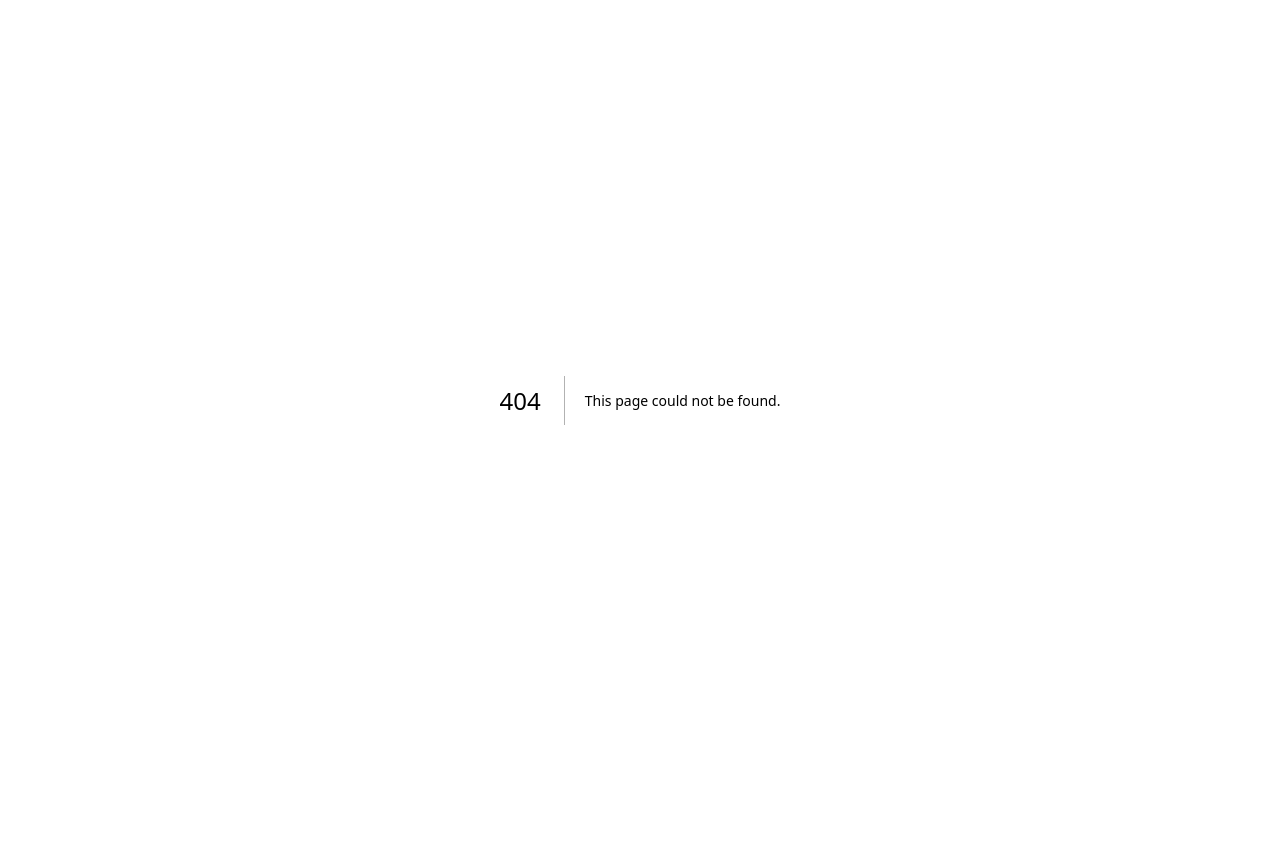
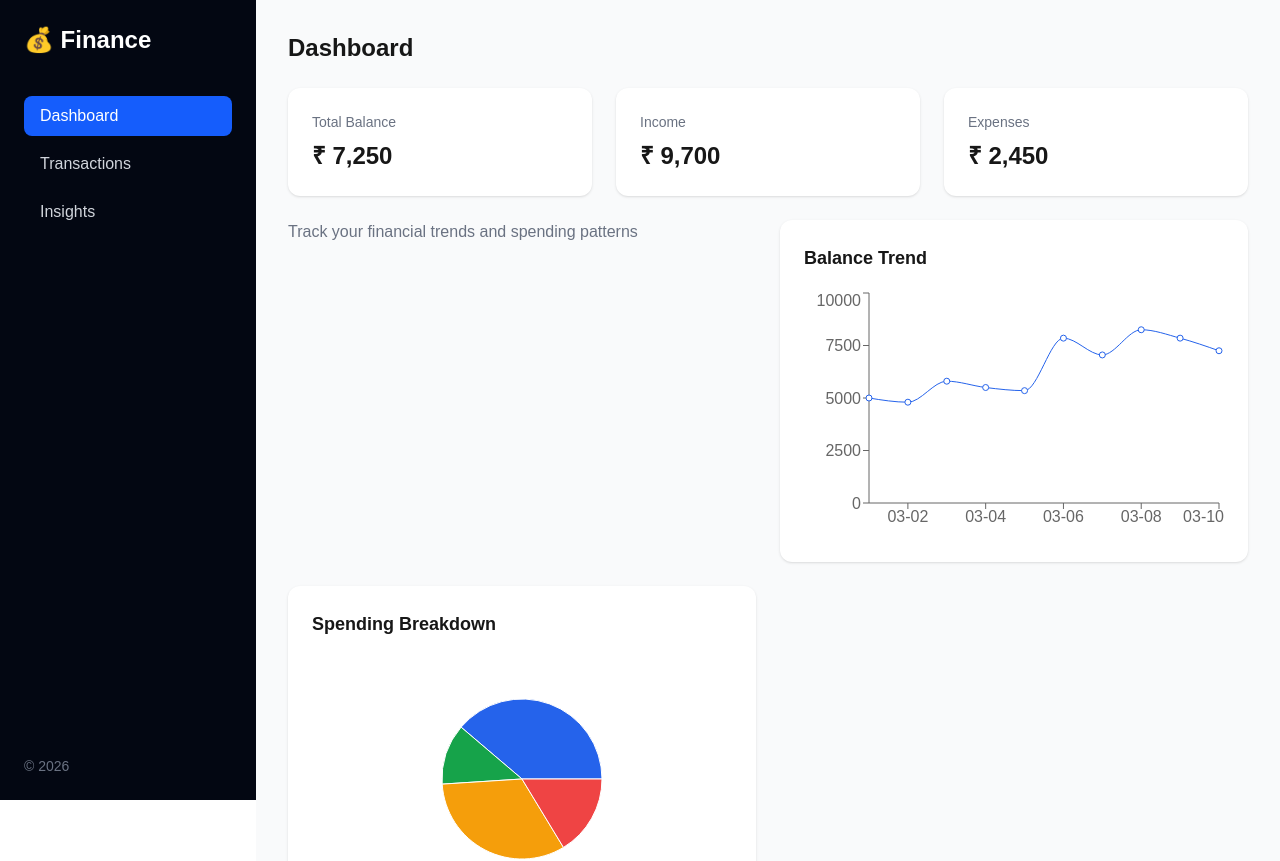
Before and after one commit to shreysircar/finance-dashboard, a Next.js app: page /dashboard in a window 1280 px wide. Before the commit this address had no page. Shown: the top 861 px of the page. Before the commit the page ends 800 px from the top, so only its background shows below. Built offline with nearby package versions, Linux system fonts and the light colour scheme.

Commit message:
adding dashboard,transaction,insights folders

```diff
--- /dev/null
+++ b/src/app/dashboard/page.tsx
@@ -0,0 +1,39 @@
+"use client";
+
+import SummaryCard from "@/components/SummaryCard";
+import { useFinance } from "@/context/FinanceContext";
+import BalanceChart from "@/components/BalanceChart";
+import CategoryPieChart from "@/components/CategoryPieChart";
+import {
+  calculateBalance,
+  calculateIncome,
+  calculateExpenses,
+} from "@/utils/finance";
+
+export default function DashboardPage() {
+  const { transactions } = useFinance();
+
+  const balance = calculateBalance(transactions);
+  const income = calculateIncome(transactions);
+  const expenses = calculateExpenses(transactions);
+
+  return (
+    <div>
+      <h1 className="text-2xl font-semibold mb-6">Dashboard</h1>
+
+      {/* Cards */}
+      <div className="grid grid-cols-1 md:grid-cols-3 gap-6">
+        <SummaryCard title="Total Balance" value={balance} />
+        <SummaryCard title="Income" value={income} />
+        <SummaryCard title="Expenses" value={expenses} />
+      </div>
+      <div className="grid grid-cols-1 lg:grid-cols-2 gap-6 mt-6">
+        <p className="text-gray-500 mb-2">
+  Track your financial trends and spending patterns
+</p>
+  <BalanceChart transactions={transactions} />
+  <CategoryPieChart transactions={transactions} />
+</div>
+    </div>
+  );
+}
--- /dev/null
+++ b/src/app/insights/page.tsx
@@ -0,0 +1,11 @@
+export default function InsightsPage() {
+  return (
+    <div>
+      <h1 className="text-2xl font-semibold mb-6">Insights</h1>
+
+      <div className="bg-white p-6 rounded-xl shadow-sm">
+        Insights coming soon...
+      </div>
+    </div>
+  );
+}
--- a/src/app/layout.tsx
+++ b/src/app/layout.tsx
@@ -1,22 +1,7 @@
-import type { Metadata } from "next";
-import { Geist, Geist_Mono } from "next/font/google";
+import "./globals.css";
+import Sidebar from "../components/Sidebar";
 import { FinanceProvider } from "@/context/FinanceContext";
-import "./globals.css";
 
-const geistSans = Geist({
-  variable: "--font-geist-sans",
-  subsets: ["latin"],
-});
-
-const geistMono = Geist_Mono({
-  variable: "--font-geist-mono",
-  subsets: ["latin"],
-});
-
-export const metadata: Metadata = {
-  title: "Create Next App",
-  description: "Generated by create next app",
-};
 export default function RootLayout({
   children,
 }: {
@@ -26,7 +11,12 @@ export default function RootLayout({
     <html lang="en">
       <body>
         <FinanceProvider>
-          {children}
+          <div className="flex">
+            <Sidebar />
+            <main className="flex-1 p-8 bg-gray-50 min-h-screen">
+              {children}
+            </main>
+          </div>
         </FinanceProvider>
       </body>
     </html>
--- /dev/null
+++ b/src/app/transactions/page.tsx
@@ -0,0 +1,11 @@
+export default function TransactionsPage() {
+  return (
+    <div>
+      <h1 className="text-2xl font-semibold mb-6">Transactions</h1>
+
+      <div className="bg-white p-6 rounded-xl shadow-sm">
+        Table coming soon...
+      </div>
+    </div>
+  );
+}
--- /dev/null
+++ b/src/components/BalanceChart.tsx
@@ -0,0 +1,44 @@
+"use client";
+
+import {
+  LineChart,
+  Line,
+  XAxis,
+  YAxis,
+  Tooltip,
+  ResponsiveContainer,
+} from "recharts";
+import { Transaction } from "@/models/Transaction";
+
+type Props = {
+  transactions: Transaction[];
+};
+
+export default function BalanceChart({ transactions }: Props) {
+  // 🧠 Prepare cumulative balance data
+  let runningBalance = 0;
+
+  const data = transactions.map((t) => {
+    runningBalance += t.isIncome() ? t.amount : -t.amount;
+
+    return {
+      date: t.date.slice(5), // MM-DD
+      balance: runningBalance,
+    };
+  });
+
+  return (
+    <div className="bg-white p-6 rounded-xl shadow-sm">
+      <h2 className="text-lg font-semibold mb-4">Balance Trend</h2>
+
+      <ResponsiveContainer width="100%" height={250}>
+        <LineChart data={data}>
+          <XAxis dataKey="date" />
+          <YAxis />
+          <Tooltip />
+          <Line type="monotone" dataKey="balance" stroke="#2563eb" />
+        </LineChart>
+      </ResponsiveContainer>
+    </div>
+  );
+}
--- /dev/null
+++ b/src/components/CategoryPieChart.tsx
@@ -0,0 +1,52 @@
+"use client";
+
+import {
+  PieChart,
+  Pie,
+  Cell,
+  Tooltip,
+  ResponsiveContainer,
+} from "recharts";
+import { Transaction } from "@/models/Transaction";
+
+type Props = {
+  transactions: Transaction[];
+};
+
+const COLORS = ["#2563eb", "#16a34a", "#f59e0b", "#ef4444", "#8b5cf6"];
+
+export default function CategoryPieChart({ transactions }: Props) {
+  // 🧠 Aggregate expenses by category
+  const categoryMap: Record<string, number> = {};
+
+  transactions.forEach((t) => {
+    if (t.isExpense()) {
+      categoryMap[t.category] =
+        (categoryMap[t.category] || 0) + t.amount;
+    }
+  });
+
+  const data = Object.keys(categoryMap).map((key) => ({
+    name: key,
+    value: categoryMap[key],
+  }));
+
+  return (
+    <div className="bg-white p-6 rounded-xl shadow-sm">
+      <h2 className="text-lg font-semibold mb-4">
+        Spending Breakdown
+      </h2>
+
+      <ResponsiveContainer width="100%" height={250}>
+        <PieChart>
+          <Pie data={data} dataKey="value" outerRadius={80}>
+            {data.map((_, index) => (
+              <Cell key={index} fill={COLORS[index % COLORS.length]} />
+            ))}
+          </Pie>
+          <Tooltip />
+        </PieChart>
+      </ResponsiveContainer>
+    </div>
+  );
+}
--- /dev/null
+++ b/src/components/Sidebar.tsx
@@ -0,0 +1,49 @@
+"use client";
+
+import Link from "next/link";
+import { usePathname } from "next/navigation";
+
+const links = [
+  { name: "Dashboard", href: "/dashboard" },
+  { name: "Transactions", href: "/transactions" },
+  { name: "Insights", href: "/insights" },
+];
+
+export default function Sidebar() {
+  const pathname = usePathname();
+
+  return (
+    <div className="w-64 h-screen bg-gray-950 text-gray-300 p-6 flex flex-col">
+      {/* Logo */}
+      <h1 className="text-2xl font-bold text-white mb-10">
+        💰 Finance
+      </h1>
+
+      {/* Nav */}
+      <nav className="flex flex-col gap-2">
+        {links.map((link) => {
+          const isActive = pathname === link.href;
+
+          return (
+            <Link
+              key={link.href}
+              href={link.href}
+              className={`px-4 py-2 rounded-lg transition-all duration-200 ${
+                isActive
+                  ? "bg-blue-600 text-white"
+                  : "hover:bg-gray-800 hover:text-white"
+              }`}
+            >
+              {link.name}
+            </Link>
+          );
+        })}
+      </nav>
+
+      {/* Footer */}
+      <div className="mt-auto text-sm text-gray-500">
+        © 2026
+      </div>
+    </div>
+  );
+}
--- /dev/null
+++ b/src/components/SummaryCard.tsx
@@ -0,0 +1,15 @@
+type Props = {
+  title: string;
+  value: number;
+};
+
+export default function SummaryCard({ title, value }: Props) {
+  return (
+    <div className="bg-white p-6 rounded-xl shadow-sm">
+      <p className="text-sm text-gray-500">{title}</p>
+      <h2 className="text-2xl font-semibold mt-2">
+  ₹ {value.toLocaleString()}
+</h2>
+    </div>
+  );
+}
```
